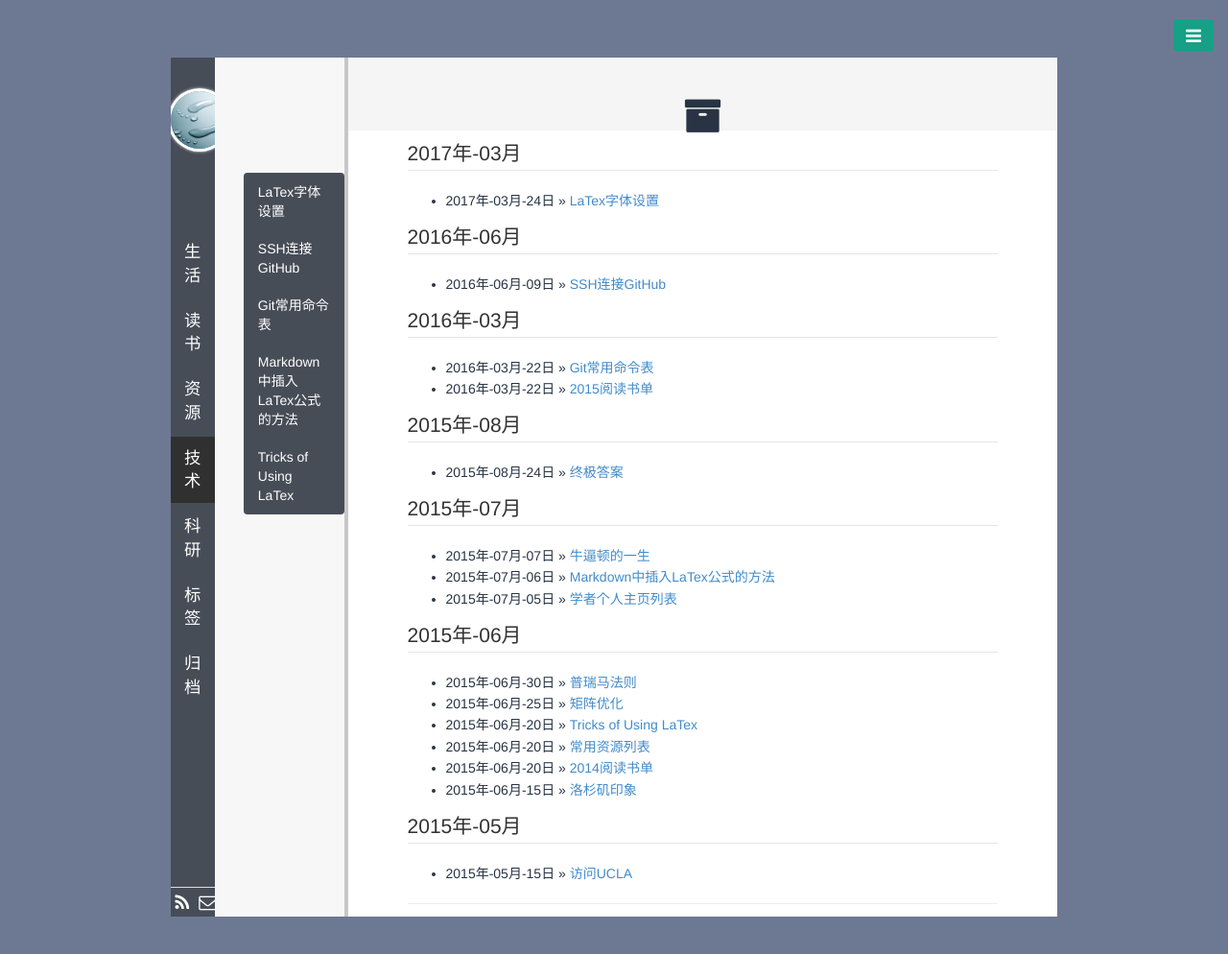
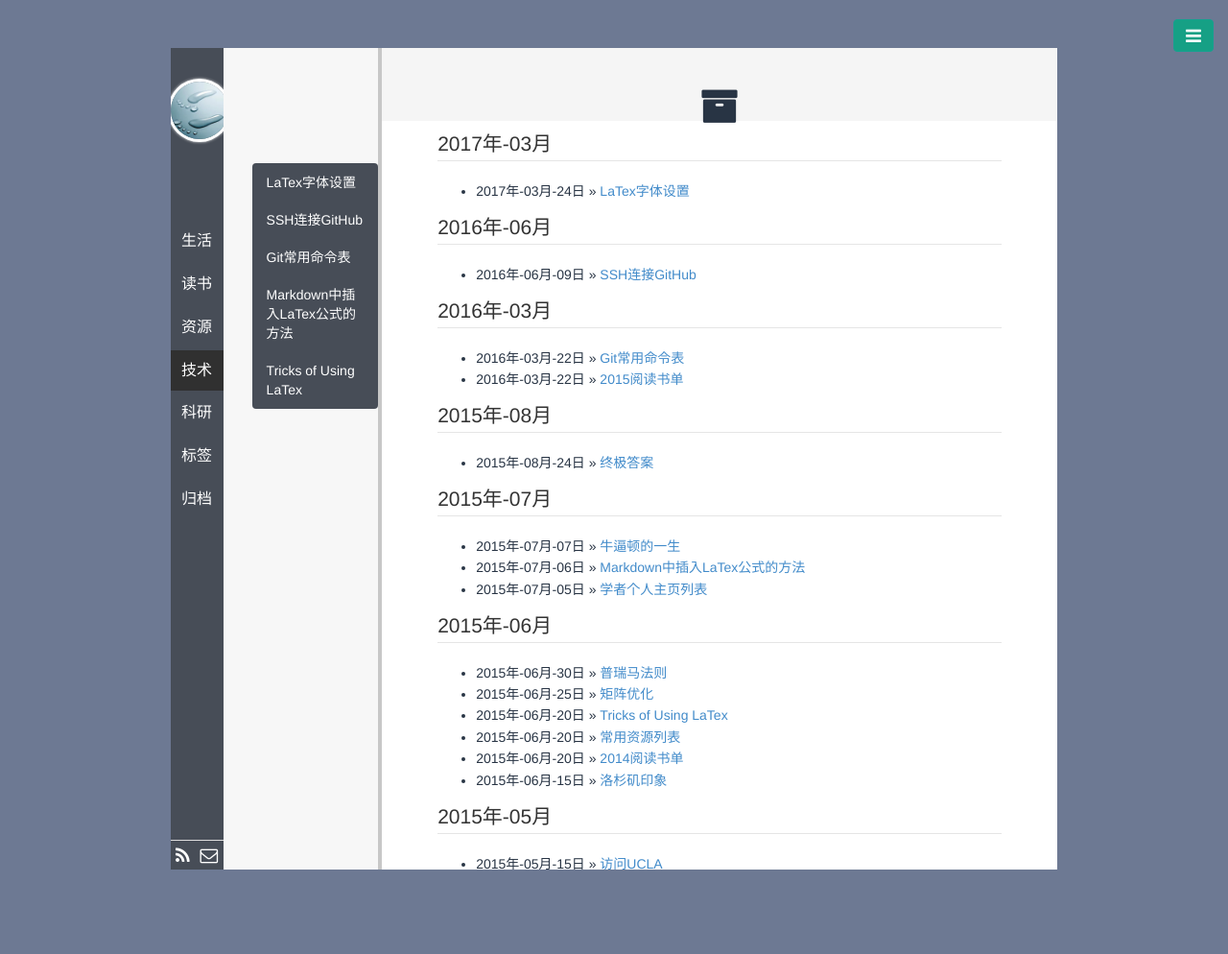
Before and after one commit to polyHong/polyHong.github.io, a Jekyll site: the page built from pages/archive.html, in a window 1280 px wide. Shown: the top 994 px of the page at 96% size. Built offline with Jekyll 4.4.1, drawn with Linux system fonts in a browser that asks for light colours; Markdown is read by kramdown in place of the engine named in the settings; comment, search, counter and statistics services are not loaded.

Commit message:
adjust width of page

```diff
--- a/public/css/base.css
+++ b/public/css/base.css
@@ -5,8 +5,8 @@
 }
 body, html {
   width: 85%;
-  height: 90%;
-  margin: 30px auto;
+  height: 88%;
+  margin: 25px auto;
   overflow: hidden;
   background-color: #6D7993;
 }
@@ -15,7 +15,7 @@ body, html {
 }
 /* 导航栏 + 目录栏 */
 .aside {
-  width: 20%;
+  width: 23.8%;
   height: 100%;
 
 }
@@ -34,7 +34,7 @@ body, html {
   padding-right: 0px;
   border-radius: 0px;
   color: #fff;
-  font-size: 13pt;
+  font-size: 12pt;
   padding: 10px 10px;
 
 }
```
